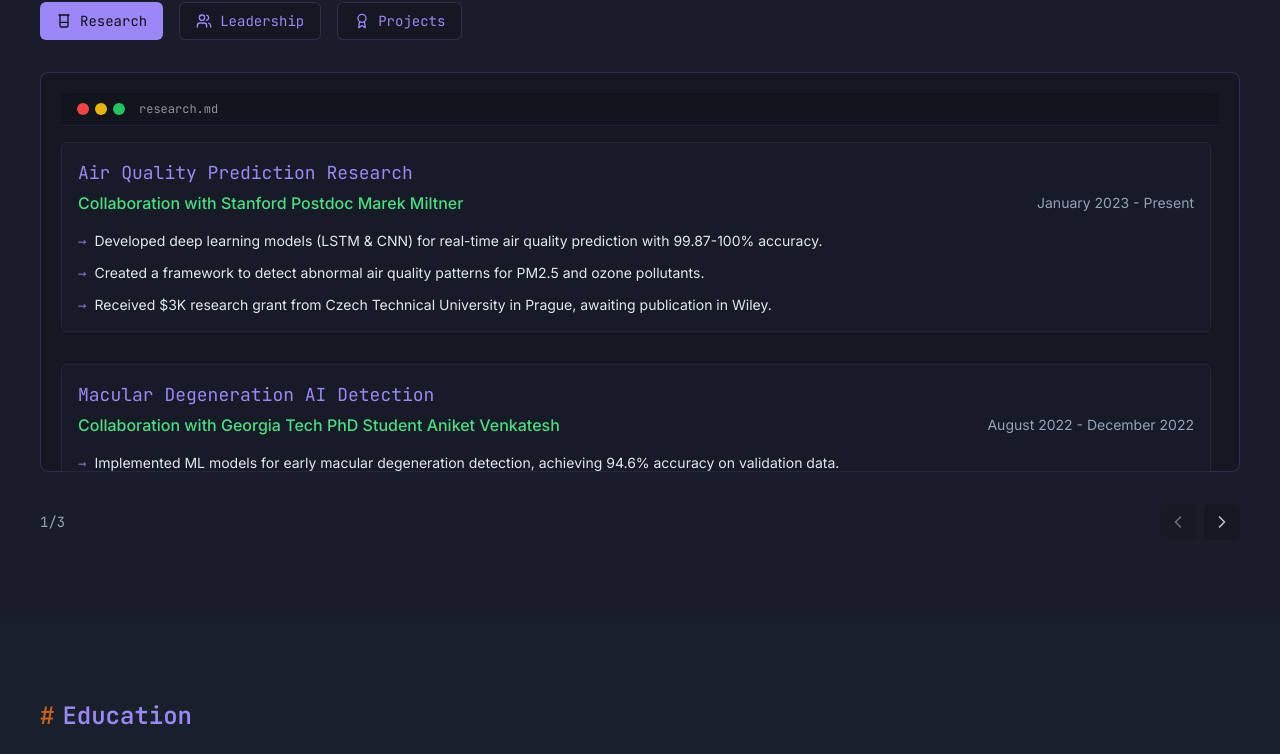
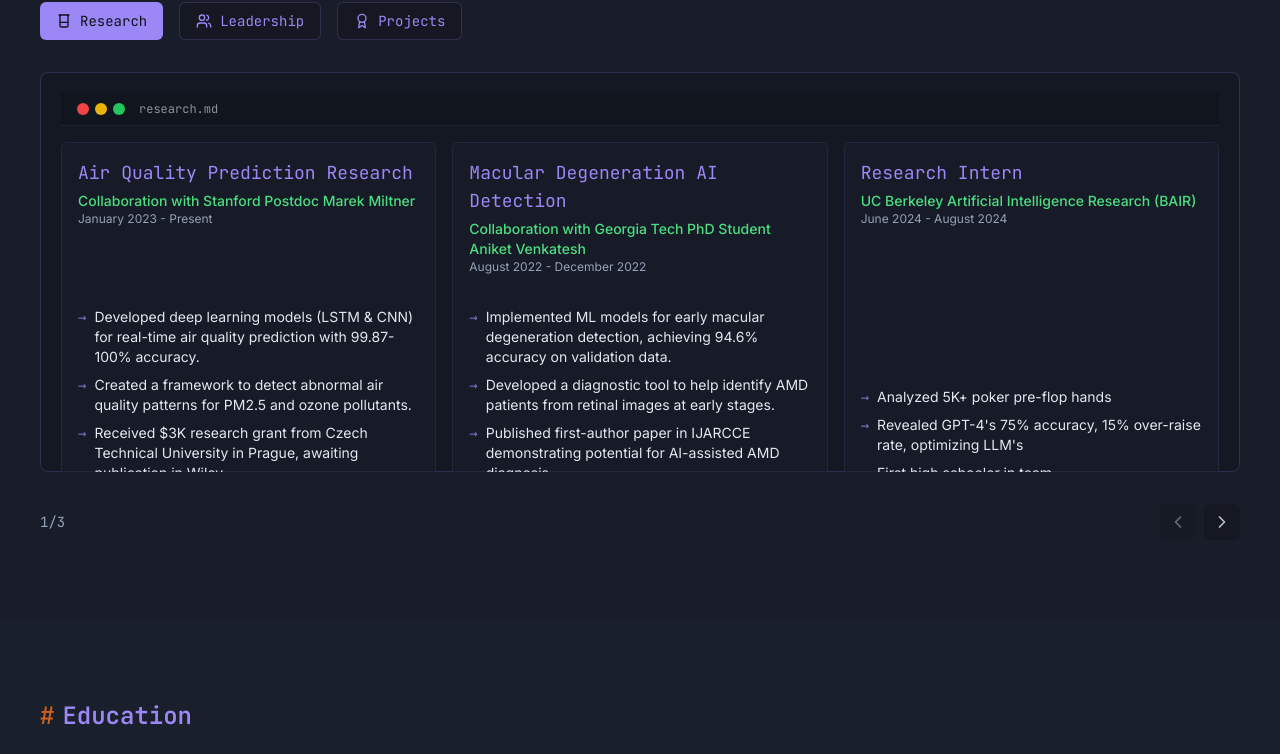
Before and after one commit to draj222/hidheeraj, a React (Vite) app: page / in a window 1280 px wide. Shown: the part 1595-2349 px from the top of the page. Built offline with nearby package versions, Linux system fonts and the light colour scheme.

Commit message:
Improve Flashcard Display
The flashcards on the research tab will now display all experiences simultaneously, eliminating the need for scrolling.

```diff
--- a/src/components/Flashcards.tsx
+++ b/src/components/Flashcards.tsx
@@ -1,5 +1,5 @@
 
-import React, { useState, useRef, useEffect } from 'react';
+import React, { useState, useEffect } from 'react';
 import { ChevronRight, ChevronLeft, Briefcase, Award, Book, Trash2 } from 'lucide-react';
 
 export type Experience = {
@@ -21,7 +21,6 @@ const Flashcards: React.FC<FlashcardsProps> = ({ categories }) => {
   const [activeCategory, setActiveCategory] = useState(0);
   const [transitioning, setTransitioning] = useState(false);
   const [direction, setDirection] = useState<'next' | 'prev'>('next');
-  const containerRef = useRef<HTMLDivElement>(null);
 
   const handleNext = () => {
     if (transitioning || activeCategory === categories.length - 1) return;
@@ -56,13 +55,6 @@ const Flashcards: React.FC<FlashcardsProps> = ({ categories }) => {
       setTransitioning(false);
     }, 500);
   };
-
-  useEffect(() => {
-    // Reset the container scroll when changing cards
-    if (containerRef.current) {
-      containerRef.current.scrollTop = 0;
-    }
-  }, [activeCategory]);
 
   return (
     <section id="experience" className="py-20 px-4 bg-terminal-darker/30">
@@ -99,18 +91,17 @@ const Flashcards: React.FC<FlashcardsProps> = ({ categories }) => {
                 </span>
               </div>
 
-              <div className="h-full overflow-y-auto pr-2" ref={containerRef}>
-                {/* Show ALL experiences in the active category */}
-                <div className="space-y-8">
+              <div className="grid grid-cols-1 md:grid-cols-2 lg:grid-cols-3 gap-4 h-full">
+                {/* Show ALL experiences in the active category as cards in a grid */}
                 {categories[activeCategory].experiences.map((exp, index) => (
-                    <div key={index} className="p-4 border border-terminal-highlight/10 rounded-md bg-terminal-dark/50">
+                  <div key={index} className="p-4 border border-terminal-highlight/10 rounded-md bg-terminal-dark/50 flex flex-col h-full">
                     <h3 className="font-mono text-lg text-terminal-highlight mb-1">{exp.title}</h3>
-                      <div className="flex flex-col sm:flex-row sm:justify-between sm:items-center mb-4">
-                        <p className="text-terminal-green font-medium">{exp.company}</p>
-                        <p className="text-terminal-muted text-sm">{exp.period}</p>
+                    <div className="flex flex-col mb-3">
+                      <p className="text-terminal-green font-medium text-sm">{exp.company}</p>
+                      <p className="text-terminal-muted text-xs">{exp.period}</p>
                     </div>
 
-                      <ul className="space-y-3 text-sm">
+                    <ul className="space-y-2 text-xs mt-auto">
                       {exp.description.map((item, i) => (
                         <li key={i} className="terminal-list-item">
                           {item}
@@ -119,7 +110,6 @@ const Flashcards: React.FC<FlashcardsProps> = ({ categories }) => {
                     </ul>
                   </div>
                 ))}
-                </div>
               </div>
             </div>
           </div>
```
Lines whose indentation alone changed are shown as unchanged.
